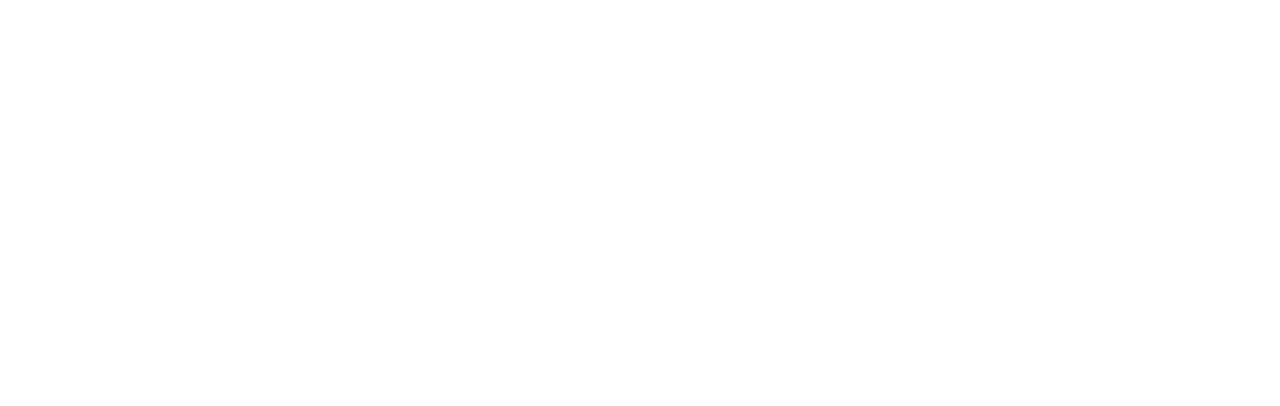
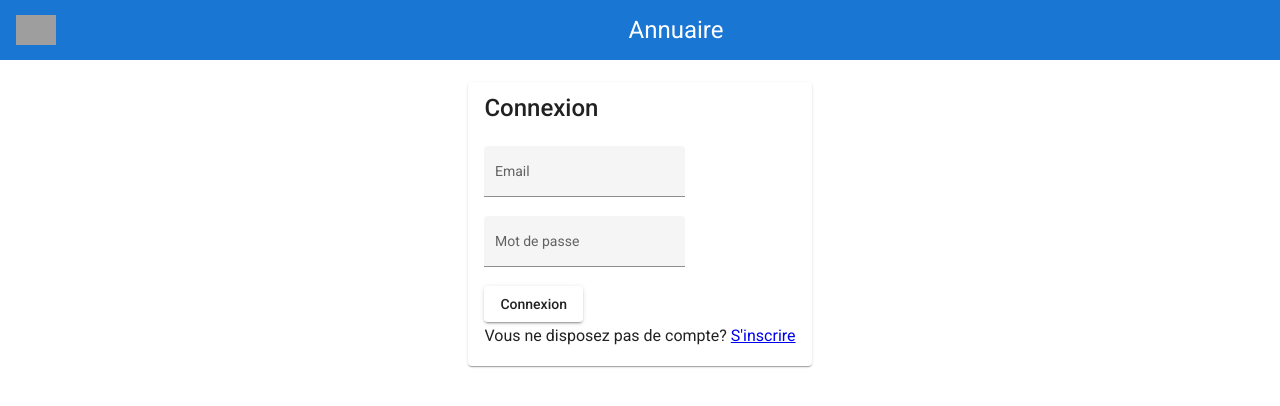
Before and after one commit to Nicolas-masselot/AnnuaireFrontend, an Angular app in the folder annuaireFrontend/: page /connexion in a window 1280 px wide. Shown: the top 406 px of the page. Built offline with nearby package versions, Linux system fonts and the light colour scheme; grey boxes are pictures that could not be loaded.

Commit message:
ebauche page login

```diff
--- a/annuaireFrontend/src/app/connexion/connexion.component.html
+++ b/annuaireFrontend/src/app/connexion/connexion.component.html
@@ -1,7 +1,21 @@
 <div>
-  <h1>Connexion</h1>
-  <mat-form-field appearance="fill" [floatLabel]="floatLabelControl.value">
-    <mat-label>Both a label and a placeholder</mat-label>
-    <input matInput placeholder="Simple placeholder">
-  </mat-form-field>
+  <mat-card width="page-width">
+    <mat-card-title>Connexion</mat-card-title>
+    <br>
+    <mat-form-field appearance="fill" [floatLabel]="floatLabelControl.value">
+      <mat-label>Email</mat-label>
+      <input matInput placeholder="azerty@qsdf.fr">
+    </mat-form-field>
+    <br>
+    <mat-form-field appearance="fill" [floatLabel]="floatLabelControl.value">
+      <mat-label>Mot de passe</mat-label>
+      <input matInput placeholder="********">
+    </mat-form-field>
+    <br>
+    <button mat-raised-button>Connexion</button>
+    <br>
+    <h3>
+      Vous ne disposez pas de compte? <a [routerLink]="['/inscription']">S'inscrire</a>
+    </h3>
+  </mat-card>
 </div>
--- a/annuaireFrontend/src/app/connexion/connexion.component.ts
+++ b/annuaireFrontend/src/app/connexion/connexion.component.ts
@@ -19,6 +19,5 @@ export class ConnexionComponent implements OnInit {
   }
 
   ngOnInit(): void {
-    throw new Error('Method not implemented.');
   }
 }
--- a/annuaireFrontend/src/styles.scss
+++ b/annuaireFrontend/src/styles.scss
@@ -33,7 +33,34 @@ $annuaireFrontend-theme: mat.define-light-theme((
 // that you are using.
 @include mat.all-component-themes($annuaireFrontend-theme);
 
+// Define the palettes for your theme using the Material Design palettes available in palette.scss
+// (imported above). For each palette, you can optionally specify a default, lighter, and darker
+// hue. Available color palettes: https://material.io/design/color/
+$annuaireFrontend-primary: mat.define-palette(mat.$indigo-palette);
+$annuaireFrontend-accent: mat.define-palette(mat.$pink-palette, A200, A100, A400);
+
+// The warn palette is optional (defaults to red).
+$annuaireFrontend-warn: mat.define-palette(mat.$red-palette);
+
+// Create the theme object. A theme consists of configurations for individual
+// theming systems such as "color" or "typography".
+$annuaireFrontend-theme: mat.define-light-theme((
+  color: (
+    primary: $annuaireFrontend-primary,
+    accent: $annuaireFrontend-accent,
+    warn: $annuaireFrontend-warn,
+  )
+));
+
+// Include theme styles for core and each component used in your app.
+// Alternatively, you can import and @include the theme mixins for each component
+// that you are using.
+@include mat.all-component-themes($annuaireFrontend-theme);
+
 /* You can add global styles to this file, and also import other style files */
 
 html, body { height: 100%; }
 body { margin: 0; font-family: Roboto, "Helvetica Neue", sans-serif; }
+
+html, body { height: 100%; }
+body { margin: 0; font-family: Roboto, "Helvetica Neue", sans-serif; }
```
Also changed, not shown: annuaireFrontend/src/app/app.module.ts (+14 -8 lines), annuaireFrontend/package.json (line endings or trailing spaces).
